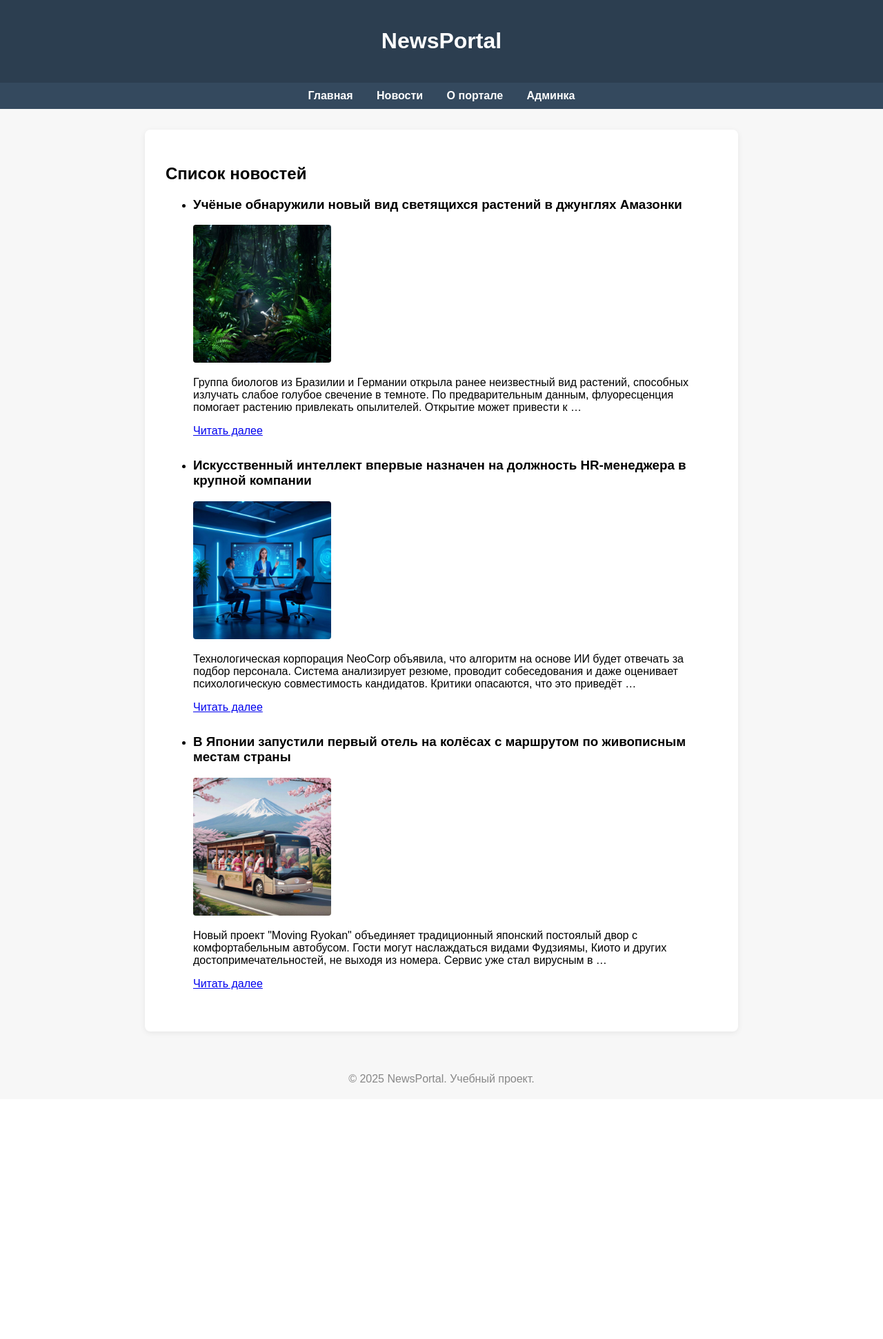
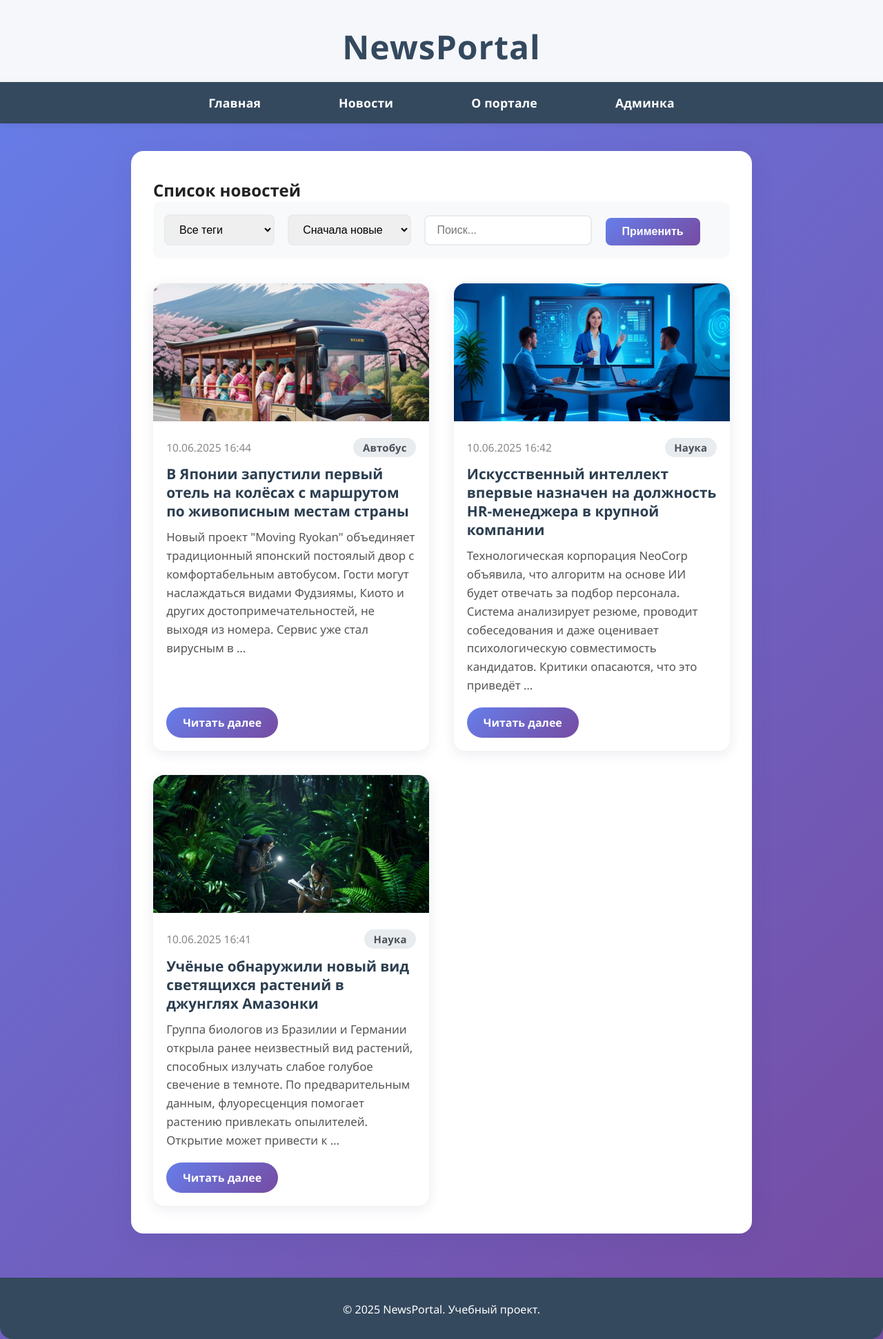
Before and after one commit to BaHeK73/NewsPortal, a Django app: page /news/ in a window 1280 px wide. Shown: the whole page at 69% size. Before the commit the page ends 1573 px from the top, so only its background shows below. Run offline with Django 5.2, Linux system fonts and the light colour scheme; data comes from the database, SQL or seed files in the repository; both versions use the stored data as it was after the commit.

Commit message:
Add filters

```diff
--- a/NewsPortal/settings.py
+++ b/NewsPortal/settings.py
@@ -116,6 +116,7 @@ USE_TZ = True
 # https://docs.djangoproject.com/en/5.2/howto/static-files/
 
 STATIC_URL = 'static/'
+STATICFILES_DIRS = [BASE_DIR / "static"]
 
 # Media files
 MEDIA_URL = '/media/'
--- a/news/admin.py
+++ b/news/admin.py
@@ -1,8 +1,12 @@
 from django.contrib import admin
-from .models import News
+from .models import News, Tag
 
 @admin.register(News)
 class NewsAdmin(admin.ModelAdmin):
     list_display = ('title', 'created_at')
     search_fields = ('title', 'content')
     list_filter = ('created_at',)
+
+@admin.register(Tag)
+class TagAdmin(admin.ModelAdmin):
+    list_display =('name',)
--- a/news/models.py
+++ b/news/models.py
@@ -1,12 +1,18 @@
 from django.db import models
 
 # Create your models here.
+class Tag(models.Model):
+    name = models.CharField(max_length=50, verbose_name='Название тега')
+
+    def __str__(self):
+        return self.name
 
 class News(models.Model):
     title = models.CharField(max_length=200)
     content = models.TextField()
     image = models.ImageField(upload_to='news_images/', null=True, blank=True)
     created_at = models.DateTimeField(auto_now_add=True)
+    tags = models.ManyToManyField(Tag, related_name='news', blank=True, verbose_name='Выбор тегов')
 
     def __str__(self):
         return self.title
--- a/news/views.py
+++ b/news/views.py
@@ -1,5 +1,7 @@
 from django.views.generic import TemplateView, ListView, DetailView
-from .models import News
+from .models import News, Tag
+from django.db.models import Q
+from datetime import datetime
 
 # Create your views here.
 
@@ -8,13 +10,38 @@ class HomeView(TemplateView):
 
     def get_context_data(self, **kwargs):
         context = super().get_context_data(**kwargs)
-        context['today'] = "03.06.2025"
+        context['today'] = datetime.now().strftime('%d.%m.%Y')
         return context
 
 class NewsListView(ListView):
     model = News
     template_name = 'news_list.html'
     context_object_name = 'news'
+
+    def get_queryset(self):
+        queryset = super().get_queryset()
+        tag_id = self.request.GET.get('tag')
+        order = self.request.GET.get('order')
+        q = self.request.GET.get('q')
+        if tag_id and tag_id.isdigit():
+            queryset = queryset.filter(tags__id=tag_id)
+        if q:
+            queryset = queryset.filter(
+                Q(title__icontains=q) | Q(content__icontains=q)
+            )
+        if order == 'asc':
+            queryset = queryset.order_by('created_at')
+        else:
+            queryset = queryset.order_by('-created_at')
+        return queryset
+
+    def get_context_data(self, **kwargs):
+        context = super().get_context_data(**kwargs)
+        context['tags'] = Tag.objects.all()
+        context['selected_tag'] = self.request.GET.get('tag', '')
+        context['order'] = self.request.GET.get('order', 'desc')
+        context['q'] = self.request.GET.get('q', '')
+        return context
 
 class NewsDetailView(DetailView):
     model = News
--- /dev/null
+++ b/static/css/style.css
@@ -0,0 +1,333 @@
+/* Сброс и базовые стили */
+* {
+    margin: 0;
+    padding: 0;
+    box-sizing: border-box;
+}
+
+body {
+    font-family: 'Segoe UI', Tahoma, Geneva, Verdana, sans-serif;
+    background: linear-gradient(135deg, #667eea 0%, #764ba2 100%);
+    min-height: 100vh;
+    color: #222;
+}
+
+/* Контейнеры */
+.container {
+    background: #fff;
+    border-radius: 18px;
+    box-shadow: 0 8px 32px rgba(60, 60, 120, 0.10);
+    max-width: 900px;
+    margin: 40px auto 32px auto;
+    padding: 2.5rem 2rem;
+    position: relative;
+}
+
+.home-container, .about-container {
+    text-align: center;
+    padding: 3rem 2rem 2.5rem 2rem;
+}
+
+.main-title {
+    font-size: 2.4rem;
+    font-weight: 800;
+    color: #2c3e50;
+    margin-bottom: 1.2rem;
+    letter-spacing: 0.5px;
+}
+
+.home-meta {
+    color: #667eea;
+    font-size: 1.1rem;
+    margin-bottom: 1.2rem;
+}
+
+.home-desc, .about-desc {
+    font-size: 1.2rem;
+    color: #444;
+    margin-bottom: 2rem;
+}
+
+.main-btn {
+    display: inline-block;
+    background: linear-gradient(135deg, #667eea 0%, #764ba2 100%);
+    color: #fff;
+    text-decoration: none;
+    padding: 0.9rem 2.2rem;
+    border-radius: 30px;
+    font-size: 1.1rem;
+    font-weight: 700;
+    box-shadow: 0 2px 8px rgba(102,126,234,0.10);
+    transition: background 0.2s, transform 0.2s;
+    margin-top: 1rem;
+}
+.main-btn:hover {
+    background: linear-gradient(135deg, #764ba2 0%, #667eea 100%);
+    transform: translateY(-2px) scale(1.03);
+}
+
+/* Навигация и шапка */
+header {
+    background: #f5f7fa;
+    box-shadow: none;
+    padding: 2.2rem 0 1.2rem 0;
+    text-align: center;
+}
+header h1 {
+    color: #34495e;
+    font-size: 3rem;
+    font-weight: 800;
+    letter-spacing: 1px;
+}
+nav {
+    background: #34495e;
+    padding: 1.1rem 0;
+    box-shadow: 0 2px 10px rgba(0,0,0,0.07);
+}
+.nav-content {
+    max-width: 1200px;
+    margin: 0 auto;
+    text-align: center;
+}
+nav a {
+    color: #fff;
+    text-decoration: none;
+    margin: 0 2.2rem;
+    padding: 0.5rem 1.2rem;
+    border-radius: 25px;
+    font-weight: 700;
+    font-size: 1.1rem;
+    letter-spacing: 0.2px;
+    transition: background 0.2s, color 0.2s;
+}
+nav a:hover {
+    background: #667eea;
+    color: #fff;
+}
+
+/* Форма фильтрации */
+.filter-form {
+    background: #f8f9fa;
+    padding: 1.2rem 1rem;
+    border-radius: 12px;
+    margin-bottom: 2.2rem;
+    display: flex;
+    flex-wrap: wrap;
+    gap: 1.2rem;
+    align-items: end;
+    justify-content: flex-start;
+}
+.filter-form input,
+.filter-form select {
+    padding: 0.7rem 1rem;
+    border: 2px solid #e9ecef;
+    border-radius: 8px;
+    font-size: 1rem;
+    transition: border-color 0.3s;
+    min-width: 160px;
+}
+.filter-form input:focus,
+.filter-form select:focus {
+    outline: none;
+    border-color: #667eea;
+}
+.filter-form button {
+    background: linear-gradient(135deg, #667eea 0%, #764ba2 100%);
+    color: white;
+    border: none;
+    padding: 0.7rem 1.5rem;
+    border-radius: 8px;
+    cursor: pointer;
+    font-weight: 700;
+    font-size: 1rem;
+    transition: background 0.2s, transform 0.2s;
+}
+.filter-form button:hover {
+    background: linear-gradient(135deg, #764ba2 0%, #667eea 100%);
+    transform: translateY(-2px);
+}
+
+/* Карточки новостей */
+.news-grid {
+    display: grid;
+    grid-template-columns: repeat(auto-fit, minmax(340px, 1fr));
+    gap: 2.2rem;
+}
+.news-card {
+    background: #fff;
+    border-radius: 16px;
+    overflow: hidden;
+    box-shadow: 0 4px 18px rgba(60, 60, 120, 0.10);
+    transition: transform 0.2s, box-shadow 0.2s;
+    display: flex;
+    flex-direction: column;
+    min-height: 340px;
+}
+.news-card:hover {
+    transform: translateY(-5px) scale(1.02);
+    box-shadow: 0 10px 32px rgba(60, 60, 120, 0.16);
+}
+.news-image {
+    width: 100%;
+    height: 200px;
+    object-fit: cover;
+    background: #f5f5f5;
+}
+.news-content {
+    padding: 1.5rem 1.2rem 1.2rem 1.2rem;
+    flex: 1 1 auto;
+    display: flex;
+    flex-direction: column;
+}
+.news-title {
+    font-size: 1.3rem;
+    font-weight: 700;
+    color: #2c3e50;
+    margin-bottom: 0.7rem;
+    line-height: 1.3;
+}
+.news-excerpt {
+    color: #555;
+    line-height: 1.6;
+    margin-bottom: 1.1rem;
+    font-size: 1.05rem;
+}
+.news-meta {
+    display: flex;
+    justify-content: space-between;
+    align-items: center;
+    margin-bottom: 0.7rem;
+    font-size: 0.97rem;
+    color: #888;
+}
+.news-tags {
+    display: flex;
+    flex-wrap: wrap;
+    gap: 0.5rem;
+}
+.tag {
+    background: #e9ecef;
+    color: #495057;
+    padding: 0.25rem 0.85rem;
+    border-radius: 15px;
+    font-size: 0.93rem;
+    font-weight: 600;
+    letter-spacing: 0.2px;
+}
+.read-more {
+    display: inline-block;
+    background: linear-gradient(135deg, #667eea 0%, #764ba2 100%);
+    color: white;
+    text-decoration: none;
+    padding: 0.7rem 1.5rem;
+    border-radius: 25px;
+    font-weight: 700;
+    font-size: 1rem;
+    margin-top: auto;
+    align-self: flex-start;
+    transition: background 0.2s, transform 0.2s;
+}
+.read-more:hover {
+    background: linear-gradient(135deg, #764ba2 0%, #667eea 100%);
+    transform: translateY(-2px);
+}
+
+/* Детальная страница новости */
+.news-detail {
+    background: #fff;
+    border-radius: 18px;
+    box-shadow: 0 8px 32px rgba(60, 60, 120, 0.10);
+    max-width: 900px;
+    margin: 40px auto 32px auto;
+    padding: 0;
+    overflow: hidden;
+}
+.news-detail-image {
+    width: 100%;
+    max-height: 400px;
+    object-fit: cover;
+    display: block;
+    border-top-left-radius: 18px;
+    border-top-right-radius: 18px;
+}
+.news-detail-content {
+    padding: 2.5rem 2rem 2rem 2rem;
+}
+.news-detail-title {
+    font-size: 2.1rem;
+    font-weight: 800;
+    color: #2c3e50;
+    margin-bottom: 1.1rem;
+    line-height: 1.2;
+}
+.news-detail-meta {
+    color: #667eea;
+    font-size: 1.1rem;
+    margin-bottom: 1.2rem;
+}
+.news-detail-text {
+    line-height: 1.7;
+    color: #444;
+    font-size: 1.15rem;
+    margin-bottom: 2rem;
+}
+
+/* Подвал */
+footer {
+    background: #34495e;
+    color: #fff;
+    text-align: center;
+    padding: 2.2rem 0 2rem 0;
+    margin-top: 4rem;
+    border-radius: 0 0 18px 18px;
+}
+.footer-content {
+    max-width: 1200px;
+    margin: 0 auto;
+    padding: 0 2rem;
+}
+
+/* Адаптивность */
+@media (max-width: 900px) {
+    .container, .news-detail {
+        max-width: 98vw;
+        padding: 1.2rem;
+    }
+    .news-detail-content {
+        padding: 1.2rem;
+    }
+}
+@media (max-width: 600px) {
+    .main-title {
+        font-size: 1.5rem;
+    }
+    .news-detail-title {
+        font-size: 1.2rem;
+    }
+    .news-card {
+        min-height: 220px;
+    }
+    nav a {
+        margin: 0 0.5rem;
+        font-size: 0.97rem;
+    }
+    .container, .news-detail {
+        padding: 0.7rem;
+    }
+}
+
+/* Анимации */
+@keyframes fadeIn {
+    from {
+        opacity: 0;
+        transform: translateY(20px);
+    }
+    to {
+        opacity: 1;
+        transform: translateY(0);
+    }
+}
+
+.news-card {
+    animation: fadeIn 0.6s ease-out;
+}
--- a/templates/news/about.html
+++ b/templates/news/about.html
@@ -1,6 +1,8 @@
 {% extends 'base.html' %}
 {% block title %}О портале{% endblock %}
 {% block content %}
-    <h2>О нашем портале</h2>
-    <p>Этот портал создан в учебных целях.</p>
+<div class="container about-container">
+    <h2 class="main-title">О нашем портале</h2>
+    <p class="about-desc">Этот портал создан в учебных целях. Здесь вы можете ознакомиться с современными возможностями Django, фильтрацией, поиском и адаптивной версткой.</p>
+</div>
 {% endblock %}
--- a/templates/news/base.html
+++ b/templates/news/base.html
@@ -1,35 +1,18 @@
+{% load static %}
 <!DOCTYPE html>
 <html lang="ru">
 <head>
     <meta charset="UTF-8">
     <title>{% block title %}NewsPortal{% endblock %}</title>
-    <style>
-        body { font-family: Arial, sans-serif; background: #f7f7f7; margin: 0; padding: 0; }
-        header { background: #2c3e50; color: #fff; padding: 20px 0; text-align: center; }
-        nav { background: #34495e; padding: 10px 0; text-align: center; }
-        nav a { color: #fff; text-decoration: none; margin: 0 15px; font-weight: bold; }
-        nav a:hover { text-decoration: underline; }
-        main { max-width: 800px; margin: 30px auto; background: #fff; padding: 30px; border-radius: 8px; box-shadow: 0 2px 8px rgba(0,0,0,0.07); }
-        img { border-radius: 4px; }
-        footer { text-align: center; color: #888; padding: 20px 0; margin-top: 40px; }
-    </style>
+    <link rel="stylesheet" href="{% static 'css/style.css' %}">
     {% block extra_head %}{% endblock %}
 </head>
 <body>
-    <header>
-        <h1>NewsPortal</h1>
-    </header>
-    <nav>
-        <a href="/">Главная</a>
-        <a href="/news/">Новости</a>
-        <a href="/about/">О портале</a>
-        <a href="/admin/">Админка</a>
-    </nav>
+    {% include 'includes/header.html' %}
+    {% include 'includes/nav.html' %}
     <main>
         {% block content %}{% endblock %}
     </main>
-    <footer>
-        &copy; 2025 NewsPortal. Учебный проект.
-    </footer>
+    {% include 'includes/footer.html' %}
 </body>
 </html>
--- /dev/null
+++ b/templates/news/includes/footer.html
@@ -0,0 +1,5 @@
+<footer>
+    <div class="footer-content">
+        &copy; 2025 NewsPortal. Учебный проект.
+    </div>
+</footer>
--- /dev/null
+++ b/templates/news/includes/header.html
@@ -0,0 +1,5 @@
+<header>
+    <div class="header-content">
+        <h1>NewsPortal</h1>
+    </div>
+</header>
--- /dev/null
+++ b/templates/news/includes/nav.html
@@ -0,0 +1,8 @@
+<nav>
+    <div class="nav-content">
+        <a href="/">Главная</a>
+        <a href="/news/">Новости</a>
+        <a href="/about/">О портале</a>
+        <a href="/admin/">Админка</a>
+    </div>
+</nav>
--- /dev/null
+++ b/templates/news/includes/news_card.html
@@ -0,0 +1,18 @@
+<div class="news-card">
+    {% if item.image %}
+        <img src="{{ item.image.url }}" alt="{{ item.title }}" class="news-image">
+    {% endif %}
+    <div class="news-content">
+        <div class="news-meta">
+            <span>{{ item.created_at|date:"d.m.Y H:i" }}</span>
+            <div class="news-tags">
+                {% for tag in item.tags.all %}
+                    <span class="tag">{{ tag.name }}</span>
+                {% endfor %}
+            </div>
+        </div>
+        <h3 class="news-title">{{ item.title }}</h3>
+        <p class="news-excerpt">{{ item.content|truncatewords:30 }}</p>
+        <a href="{% url 'news_detail' item.pk %}" class="read-more">Читать далее</a>
+    </div>
+</div>
--- a/templates/news/news_list.html
+++ b/templates/news/news_list.html
@@ -1,17 +1,26 @@
 {% extends 'base.html' %}
 {% block title %}Список новостей{% endblock %}
 {% block content %}
+<div class="container">
     <h2>Список новостей</h2>
-    <ul>
+    <form method="get" class="filter-form">
+        <select name="tag">
+            <option value="">Все теги</option>
+            {% for tag in tags %}
+                <option value="{{ tag.id }}" {% if tag.id|stringformat:'s' == selected_tag %}selected{% endif %}>{{ tag.name }}</option>
+            {% endfor %}
+        </select>
+        <select name="order">
+            <option value="desc" {% if order == 'desc' %}selected{% endif %}>Сначала новые</option>
+            <option value="asc" {% if order == 'asc' %}selected{% endif %}>Сначала старые</option>
+        </select>
+        <input type="text" name="q" placeholder="Поиск..." value="{{ q }}">
+        <button type="submit">Применить</button>
+    </form>
+    <div class="news-grid">
         {% for item in news %}
-            <li style="margin-bottom: 30px;">
-                <h3>{{ item.title }}</h3>
-                {% if item.image %}
-                    <img src="{{ item.image.url }}" alt="{{ item.title }}" style="max-width: 200px;">
-                {% endif %}
-                <p>{{ item.content|truncatewords:30 }}</p>
-                <a href="{% url 'news_detail' item.pk %}">Читать далее</a>
-            </li>
+            {% include 'includes/news_card.html' %}
         {% endfor %}
-    </ul>
+    </div>
+</div>
 {% endblock %}
```
Also changed, not shown: templates/news/home.html (+6 -3 lines), templates/news/news_detail.html (+9 -5 lines), db.sqlite3, news/migrations/0002_tag_news_tags.py (added).
